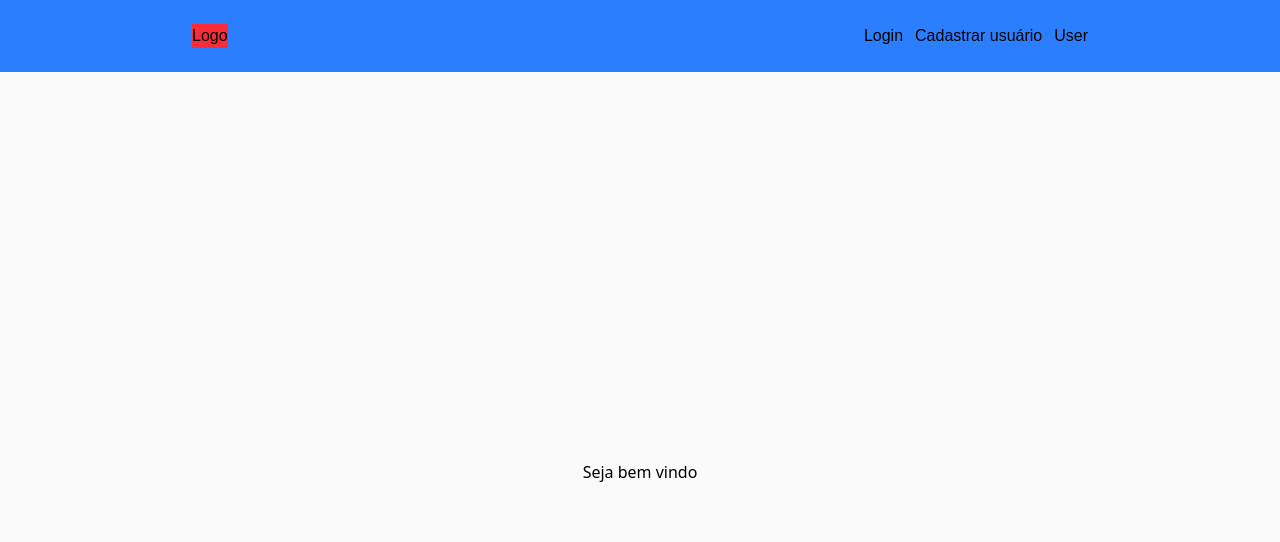
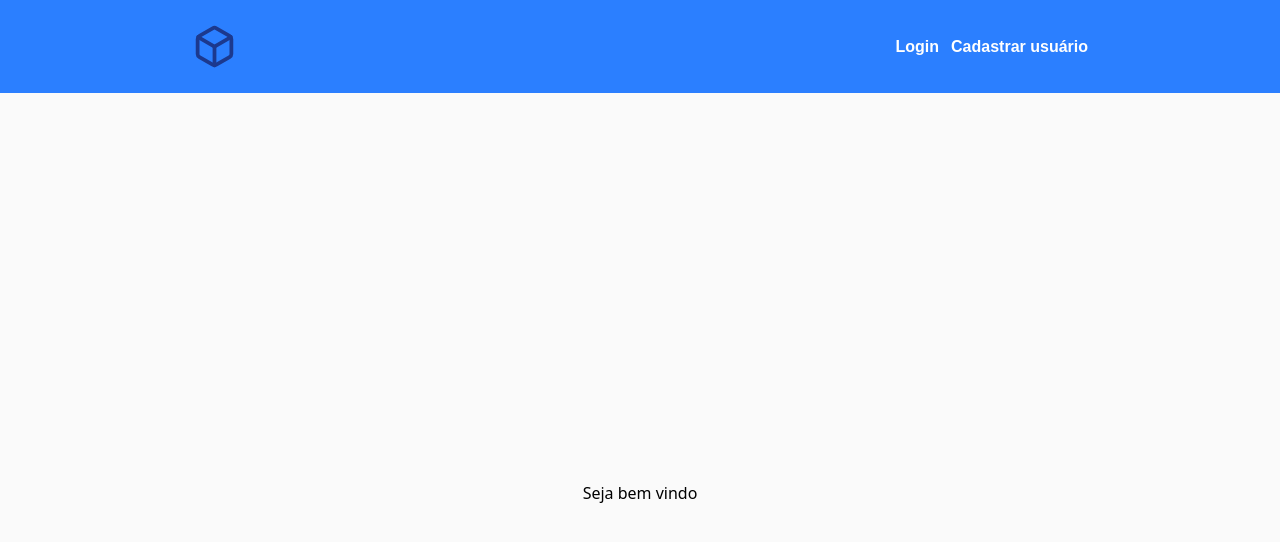
Before and after one commit to nedmad/dvsaas, a Next.js app: page / in a window 1280 px wide. Shown: the top 542 px of the page. Built offline with nearby package versions, Linux system fonts and the light colour scheme.

Commit message:
incremetando proteção de rota com login

```diff
--- /dev/null
+++ b/src/app/(pages)/loading.tsx
@@ -0,0 +1,10 @@
+
+
+
+export default function Loading(){
+    return(<>
+    <main>
+        Loading............................
+    </main>
+    </>)
+}
--- a/src/app/layout.tsx
+++ b/src/app/layout.tsx
@@ -3,6 +3,7 @@ import { Geist, Geist_Mono } from "next/font/google";
 import "./globals.css";
 import { Toaster } from "react-hot-toast";
 import Header from "@/components/header/header";
+import AuthProvider from "@/context/authUser/authContext";
 
 const geistSans = Geist({
   variable: "--font-geist-sans",
@@ -29,9 +30,11 @@ export default function RootLayout({
       <body
         className={`${geistSans.variable} ${geistMono.variable} antialiased`}
       >
-        <Header/>
-        <Toaster position="top-center" reverseOrder={false}/>
-        {children}
+        <AuthProvider>
+          <Header />
+          <Toaster position="top-center" reverseOrder={false} />
+          {children}
+        </AuthProvider>
       </body>
     </html>
   );
--- a/src/components/header/header.tsx
+++ b/src/components/header/header.tsx
@@ -1,21 +1,50 @@
+"use client"
+import { AuthContext } from "@/context/authUser/authContext"
+import { auth } from "@/services/services.firebase"
+import { signOut } from "firebase/auth"
 import Link from "next/link"
+import { useContext, useTransition } from "react"
+import { FiBox, FiLogOut, FiUser } from "react-icons/fi"
 
 
 
 export default function Header() {
+    const data = auth.currentUser
+    const [loading, setLoading] = useTransition()
+    async function handleLogout() {
+        setLoading(async () => {
+            await signOut(auth)
+
+        })
+    }
     return <>
         <header className="full py-6 bg-blue-500">
             <div className="w-full mx-auto max-w-4xl">
                 <div className="flex justify-between items-center">
-                    <Link href={"/"} className="logo bg-red-500">Logo</Link>
-                    <div className="options flex gap-3">
-                        <Link href={"/auth/login"}>
-                            Login
-                        </Link>
-                        <Link href={"/auth/register"}>
-                            Cadastrar usuário
-                        </Link>
-                        <div>User</div>
+                    <Link href={"/"} className="logo text-blue-900"><FiBox size={45} /></Link>
+                    <div className="options flex items-center gap-3 font-bold text-white">
+
+                        {!data?.email &&
+                            <>
+                                <Link href={"/auth/login"}>
+                                    Login
+                                </Link>
+                                <Link href={"/auth/register"}>
+                                    Cadastrar usuário
+
+                                </Link></>
+                        }
+
+                        {data?.email &&
+                            <>
+                                <div className="border border-2 rounded-4xl p-1"><FiUser size={30} />
+                                </div>
+                                <button disabled={loading} onClick={handleLogout} className={`rounded-4xl p-1 ${loading?"opacity-40":"opacity-100"}`}><FiLogOut size={30} />
+                                </button>
+
+                            </>
+                        }
+
                     </div>
                 </div>
             </div>
--- /dev/null
+++ b/src/context/authUser/authContext.tsx
@@ -0,0 +1,19 @@
+"use client"
+import { auth } from "@/services/services.firebase";
+import { User } from "firebase/auth";
+import { createContext } from "react";
+
+interface AuthContextType{
+    authUser: User | null
+}
+
+export const AuthContext = createContext({} as AuthContextType)
+
+export default function AuthProvider({children}:{children: React.ReactNode}){
+    const data = auth
+    const authUser = data.currentUser
+
+
+
+    return <AuthContext.Provider value={{authUser}}>{children}</AuthContext.Provider>
+}
```
